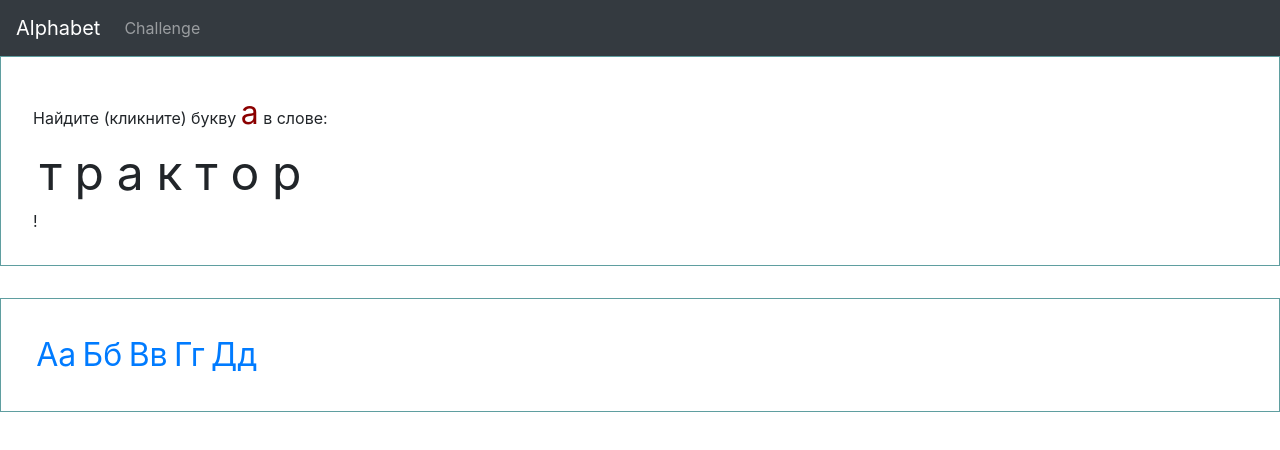
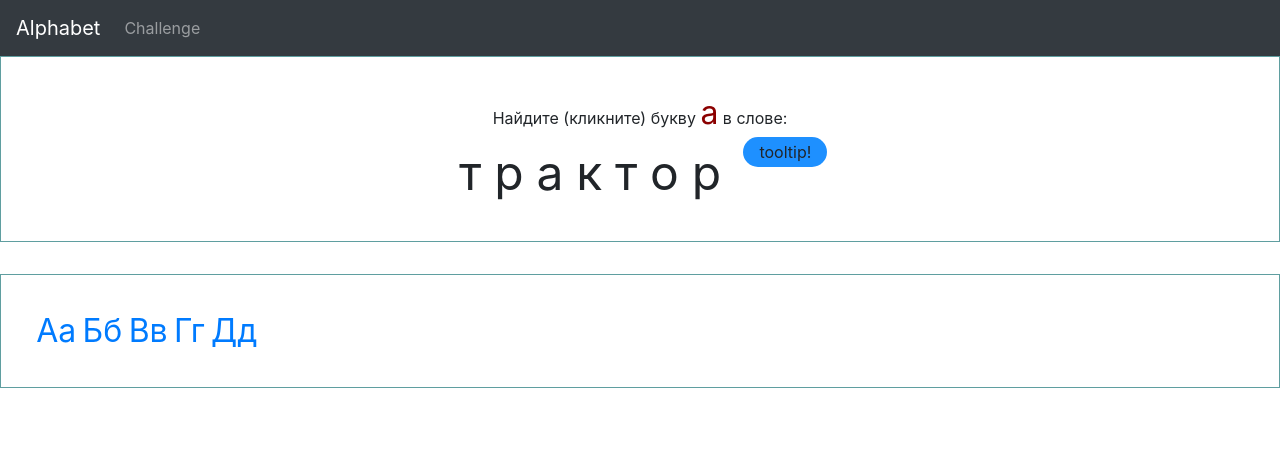
Before and after one commit to LaStudoAngular/angular-alphabet-app, an Angular app: page /challenge in a window 1280 px wide. Shown: the top 450 px of the page. Built offline with nearby package versions, Linux system fonts and the light colour scheme.

Commit message:
feat: add tooltip position

```diff
--- a/src/app/challenge/challenge/challenge-middle/challenge-middle.component.html
+++ b/src/app/challenge/challenge/challenge-middle/challenge-middle.component.html
@@ -7,7 +7,7 @@
         *ngFor="let item of items" (click)="onSelect(item)"
         [ngClass]="{'challenge-middle__item--active': item.checked}"
       >{{ item.char }}</li>
+      <div class="challenge-middle__tooltip">{{ tooltipMessage }}!</div>
     </ul>
-    <div class="challenge-middle__tooltip">{{ tooltipMessage }}!</div>
   </div>
 </div>
--- a/src/app/challenge/challenge/challenge-middle/challenge-middle.component.scss
+++ b/src/app/challenge/challenge/challenge-middle/challenge-middle.component.scss
@@ -2,6 +2,10 @@
   border: cadetblue solid 1px;
   padding: 2rem;
   margin-bottom: 2rem;
+
+  &__header {
+    text-align: center;
+  }
 
   &__letter {
     font-size: 2rem;
@@ -14,6 +18,8 @@
     padding: 0;
     margin: 0;
     display: flex;
+    justify-content: center;
+    align-items: flex-start;
   }
 
   &__item {
@@ -27,6 +33,10 @@
   }
 
   &__tooltip {
-    text-transform: capitalize;
+    display: inline-block;
+    padding: .2rem 1rem;
+    border-radius: 1rem;
+    background-color: dodgerblue;
+    margin-left: 1rem;
   }
 }
--- a/src/app/challenge/challenge/challenge-middle/challenge-middle.component.ts
+++ b/src/app/challenge/challenge/challenge-middle/challenge-middle.component.ts
@@ -11,7 +11,7 @@ export class ChallengeMiddleComponent implements OnInit {
   char: Char;
   letter: string;
   items: { char: string, checked: boolean }[];
-  tooltipMessage = '';
+  tooltipMessage = 'tooltip';
 
   constructor(
     private charService: CharService
```
